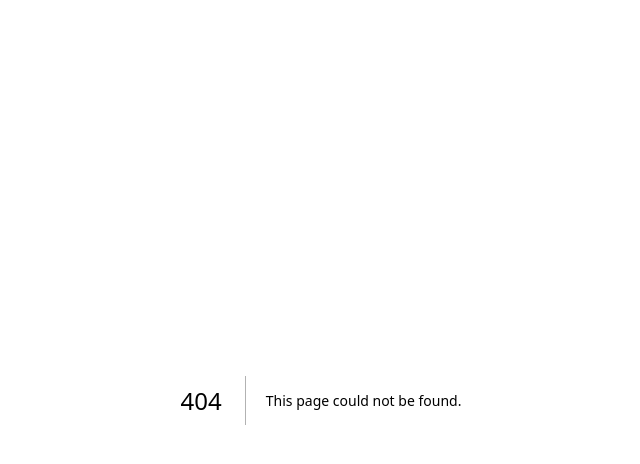
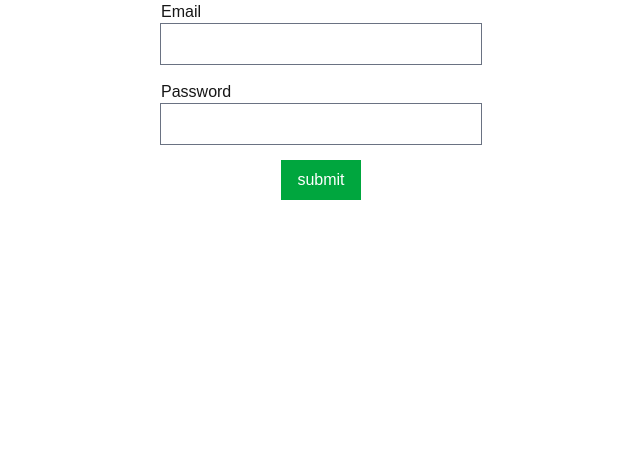
Before and after one commit to iamagreenhat/leonardAi-clone, a Next.js app: page /login in a window 1280 px wide. Before the commit this address had no page. Shown: the top 464 px of the page, without its empty margins (319-959 px from the left). Built offline with nearby package versions, Linux system fonts and the light colour scheme.

Commit message:
login and regsiter completed

```diff
--- /dev/null
+++ b/src/app/api/login/route.js
@@ -0,0 +1,38 @@
+import userModel from "@/models/user"
+import Dbconnect from "@/utils/DBconnect"
+
+export const POST=async(req)=>{
+    try{
+
+        // extract incoming data
+        const {email,password}=await req.json()
+
+        // call database connection
+        await Dbconnect()
+
+        // find if the user email matches any in my db
+        const user=await userModel.findOne({email:email})
+        if(user){
+            // compare user password
+            if(user.password==password){
+                return Response.json({msg:"user logged in successfully"},{status:200})
+
+            }
+            else{
+                return Response.json({msg:"Invalid credentials"},{status:401})
+
+            }
+        }
+        else{
+                return Response.json({msg:"Invalid credentials"},{status:401})
+
+        }
+    }
+    catch(err){
+        console.log(err.message)
+        return Response.json({error:"server Error"},{status:500})
+
+    }
+
+
+}
--- a/src/app/api/signup/route.js
+++ b/src/app/api/signup/route.js
@@ -3,7 +3,7 @@ import Dbconnect from "@/utils/DBconnect"
 
 export const POST=async(req)=>{
     // get the formdata sent by the client
-    // destructure the form data(extract teh form data) and convert to object
+    // destructure the form data(extract the form data) and convert to object
    const {username,email,password}=await req.json()
    try{
 
@@ -20,7 +20,8 @@ export const POST=async(req)=>{
        return  Response.json({msg:"USer registered succeffully"})
     }
     else{
-           return Response.json({msg:"USer not registered succeffully"})
+       return  Response.json({msg:"USer could not be registered"})
+
 
        }
 
--- /dev/null
+++ b/src/app/dashboard/page.jsx
@@ -0,0 +1,9 @@
+import React from 'react'
+
+export default function DashboardPage() {
+  return (
+    <div>
+      <h2>Welcome to the dashboard page</h2>
+    </div>
+  )
+}
--- a/src/app/globals.css
+++ b/src/app/globals.css
@@ -44,3 +44,13 @@ body {
 @media screen {
 
 }
+
+.loader {
+
+  background: repeating-linear-gradient(90deg,currentColor 0 8%,#00000046 0 10%) 200% 100%/200% 3px no-repeat;
+  animation: l3 2s steps(6) infinite;
+}
+.loader:before {
+  content:"Loading..."
+}
+@keyframes l3 {to{background-position: 80% 100%}}
--- /dev/null
+++ b/src/app/login/page.jsx
@@ -0,0 +1,132 @@
+"use client"
+
+import { useRouter } from 'next/navigation'
+import React, { useReducer, useState } from 'react'
+
+export default function LoginPage() {
+
+    const router=useRouter()
+    const [formData, setFormData] = useState({
+        email:"",
+        password: "",
+
+    })
+    // Step 2: Error state
+    const [errors, setErrors] = useState({})
+    const [credentialErr,setCredentialErr]=useState('')
+    const [loading,setLoading]=useState(false)
+
+
+    // handle input change
+    const handleChange = (e) => {
+        // prevent the default fomr submission
+        e.preventDefault()
+        //   const name=e.target.name
+        //   const value =e.target.value
+        // destructuring
+        const { name, value } = e.target
+        setFormData((prev)=>({
+            ...prev,
+            [name]:value
+
+        }))
+        // console.log(e)
+    }
+
+    // validate the form
+    const validate=()=>{
+        const NewErrors={}
+
+        if(formData.email.length<1){
+            NewErrors.email="Email is required"
+        }
+
+        if(formData.password.length<1){
+            NewErrors.password="password is required"
+        }
+
+
+        console.log(NewErrors)
+        return NewErrors
+
+
+
+    }
+    // handle submit
+    const handleSubmit=async (e)=>{
+        e.preventDefault()
+        const formErrors=validate()
+        // we are counting the keys of the newErros object in the validate function
+        // if the keys is greater than 0, that means there is an error and we have to display the error
+        if(Object.keys(formErrors).length>0){
+            setErrors(formErrors)
+            console.log(errors)
+        }
+        else{
+
+            // setErrors({})
+            console.log("form is submitted")
+            setLoading(true)
+            // send our form data to the API
+            try{
+
+                const url="/api/login/"
+                const res=await fetch(url, {
+                    method:"POST",
+                    headers:{
+                        "Content-Type": "application/json",
+
+                    },
+                    body:JSON.stringify(formData)
+                })
+
+                if(res.ok){
+                    // route the user to teh dashboard
+                    router.push('/dashboard')
+                    setLoading(false)
+                }
+                else{
+                    setCredentialErr("Inavlid credentials")
+                    setLoading(false)
+                }
+
+            }
+
+            catch(err){
+
+                console.log(err.message)
+                setErrors({apiError:"error occured"})
+            }
+        }
+    }
+
+
+
+    return (
+        <form className='flex justify-center flex-col items-center' onSubmit={handleSubmit}>
+            {credentialErr &&( <p className="bg-red-600 text-white text-center  rounded">{credentialErr}</p>)}
+            <div className='flex flex-col mb-4 w-1/4'>
+                <label htmlFor="">Email</label>
+                <input  onChange={handleChange} name="email" type="text" className='ring ring-gray-500 px-4 py-2' />
+              {errors.email &&( <p className='text-sm text-red-400 font-semibold'> {errors.email}</p>)}
+            </div>
+            <div className='flex flex-col mb-4 w-1/4'>
+                <label htmlFor="">Password</label>
+                <input onChange={handleChange} name="password" type="text" className='ring ring-gray-500 px-4 py-2' />
+                {errors.password &&( <p className='text-sm text-red-400 font-semibold'> {errors.password}</p>)}
+            </div>
+
+
+                {errors.apiError &&( <p className='text-sm text-red-400 font-semibold'> {errors.apiError}</p>)}
+
+            <button className="bg-green-600 text-white px-4 py-2 "> {loading ? (<span className="loader"></span>) : 'submit' }
+
+            </button>
+
+
+        </form>
+
+        /* HTML: <div class="loader"></div> */
+
+    )
+}
--- a/src/app/signup/page.jsx
+++ b/src/app/signup/page.jsx
@@ -4,8 +4,10 @@ import InputExample from '@/components/Input'
 import { Input } from '@headlessui/react'
 import React, { useState } from 'react'
 import { Button } from '@headlessui/react'
+import { useRouter } from 'next/navigation'
 
 export default function SignupPage() {
+    const router=useRouter()
 
 
        const [formData, setFormData] = useState({
@@ -78,6 +80,14 @@ export default function SignupPage() {
                     body:JSON.stringify(formData)
                 })
 
+                console.log(res)
+                if(res.ok){
+                    // route to login page
+                    router.replace('/login')
+
+
+                }
+
             }
 
             catch(err){
--- a/src/components/Navbar.jsx
+++ b/src/components/Navbar.jsx
@@ -26,6 +26,7 @@ export default function Navbar() {
             <Link className="hidden lg:flex  items-center gap-2"href='/'>Learn <GoChevronDown /></Link>
             <Link className="hidden lg:flex  items-center gap-2"href='/'>For teams <GoChevronDown /></Link>
             <Link className="hidden lg:flex  items-center gap-2"href='/'>For Developers </Link>
+            <Link className="hidden lg:flex  items-center gap-2"href='/'>For Developers </Link>
             <Link className="hidden md:flex  items-center gap-2"href='/'>contact </Link>
            <button className="w-max bg-purple-400 text-white rounded-full py-3 px-4 text-xs">Launch App</button>
             <RiMenuFill className="md:hidden"/>
```
